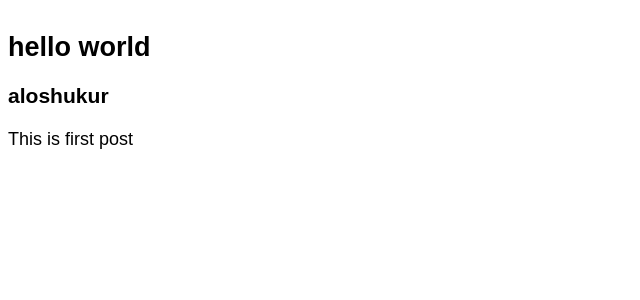
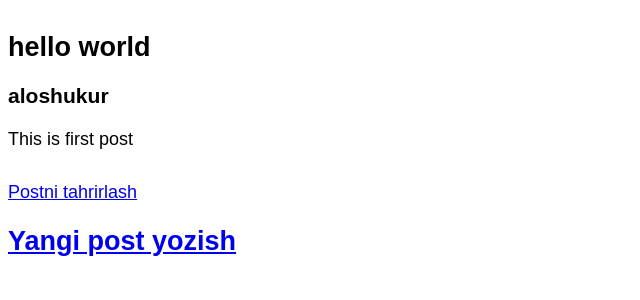
Before and after one commit to Usmonovaloshukur/django-lessons, a Django app: page /post/1/ in a window 1280 px wide. Shown: the part 99-399 px from the top of the page, without its empty margins (0-640 px from the left). Run offline with Django 4.2, Linux system fonts and the light colour scheme; data comes from the database, SQL or seed files in the repository; both versions use the stored data as it was after the commit.

Commit message:
added new buttun to create new post

```diff
--- a/BlogProject/blog/models.py
+++ b/BlogProject/blog/models.py
@@ -1,5 +1,5 @@
 from django.db import models
-
+from django.urls import reverse
 # Create your models here.
 
 class Post(models.Model):
@@ -12,3 +12,6 @@ class Post(models.Model):
 
     def __str__(self):
         return self.title
+
+    def get_absolute_url(self):
+        return reverse('post_detail', args=[str(self.pk)])
--- a/BlogProject/blog/urls.py
+++ b/BlogProject/blog/urls.py
@@ -1,8 +1,9 @@
 from django.urls import path
 
-from .views import BlogPostView, BlogDetailView
+from .views import BlogPostView, BlogDetailView, BlogCreateView
 
 urlpatterns = [
+    path('post/new/', BlogCreateView.as_view(), name = 'post_new'),
     path('', BlogPostView.as_view(), name='home'),
     path('post/<int:pk>/', BlogDetailView.as_view(), name='post_detail'),
 ]
--- a/BlogProject/blog/views.py
+++ b/BlogProject/blog/views.py
@@ -1,5 +1,6 @@
 from django.shortcuts import render
 from django.views.generic import ListView, DeleteView
+from django.views.generic.edit import CreateView
 from .models import Post
 
 # Create your views here.
@@ -12,3 +13,9 @@ class BlogPostView(ListView):
 class BlogDetailView(DeleteView):
     model = Post
     template_name = 'post_detail.html'
+
+
+class BlogCreateView(CreateView):
+    model = Post
+    template_name = 'post_new.html'
+    fields = ['title', 'author', 'body']
--- a/BlogProject/templates/base.html
+++ b/BlogProject/templates/base.html
@@ -15,5 +15,8 @@
         {% block content %}
         {% endblock content %}
     </div>
+    <footer>
+        <h2><a href="{% url 'post_new' %}">Yangi post yozish</a></h2>
+    </footer>
 </body>
 </html>
--- a/BlogProject/templates/post_detail.html
+++ b/BlogProject/templates/post_detail.html
@@ -7,4 +7,5 @@
         <p>{{ post.body }}</p>
 
     </div>
+    <a href="{% url 'post_edit' %}">Postni tahrirlash</a>
 {% endblock content %}
```
Also changed, not shown: BlogProject/templates/post_new.html (added, +9 -0 lines), BlogProject/db.sqlite3.
